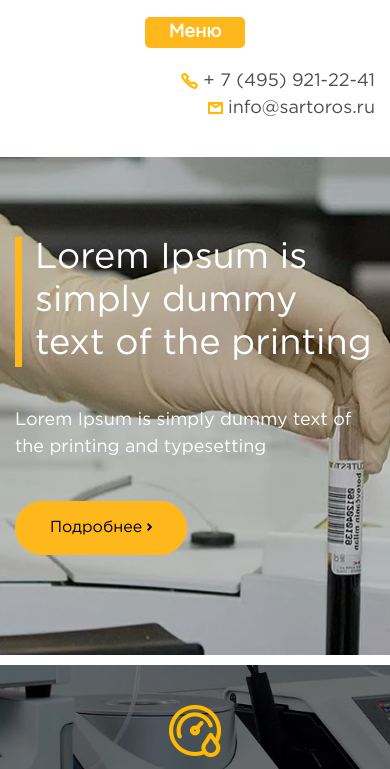
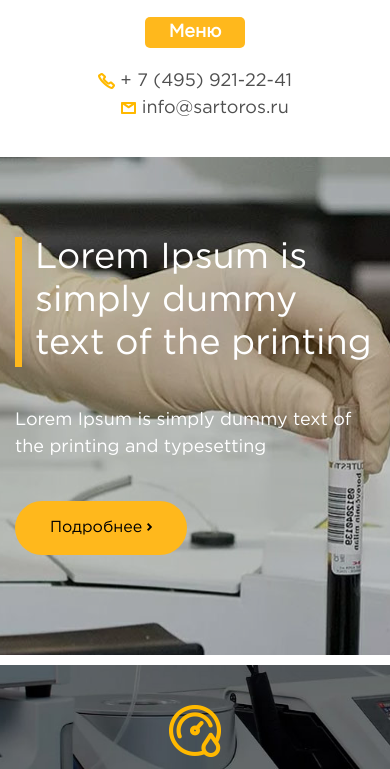
Before and after one commit to ZakharMelnik/sartorius, a plain HTML site: page index.html in a window 390 px wide. Shown: the part 75-844 px from the top of the page. Drawn offline with Linux system fonts and the light colour scheme.

Commit message:
Add files via upload
-Fixed display of contacts in the header

```diff
--- a/css/media.css
+++ b/css/media.css
@@ -23,9 +23,11 @@ header .header-contacts {
 .about .container-img {
 	display: none;
 }
+
 .about .video-block {
 	margin: 0 auto;
 }
+
 .footer-dop {
  margin: 30px 0 30px;
 }
@@ -89,7 +91,11 @@ a.header-menu:hover {
 }
 
 header .header-contacts {
-	text-align: center;
+	display: flex;
+ flex-direction: row;
+ justify-content: center;
+ flex-wrap: wrap;
+ align-items: center;
 }
 .banner {
 	padding: 80px 0 100px;
```
